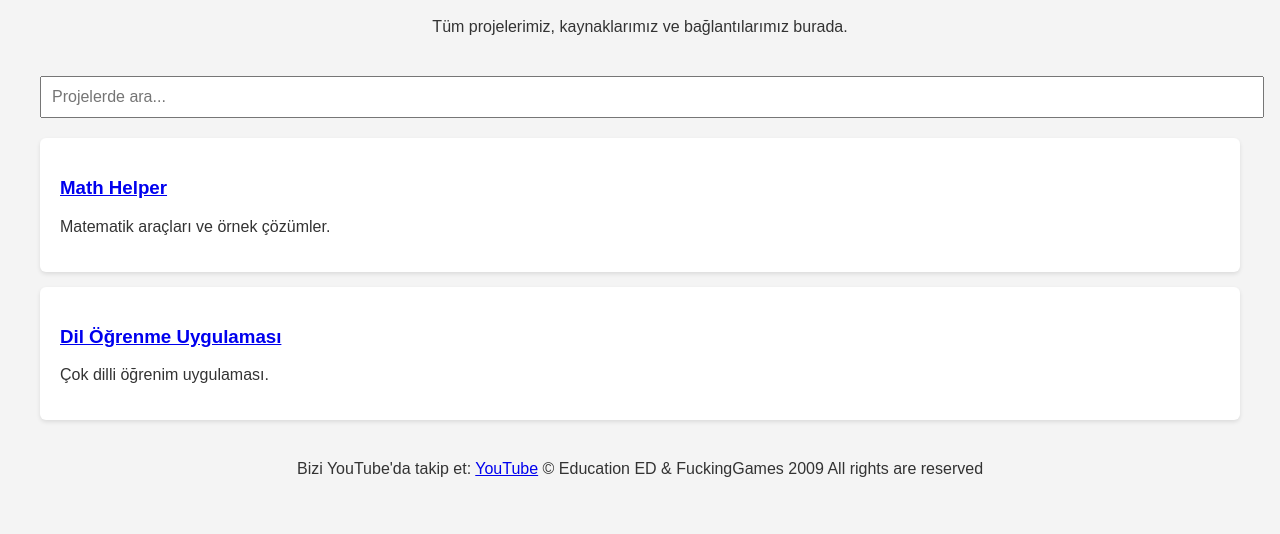
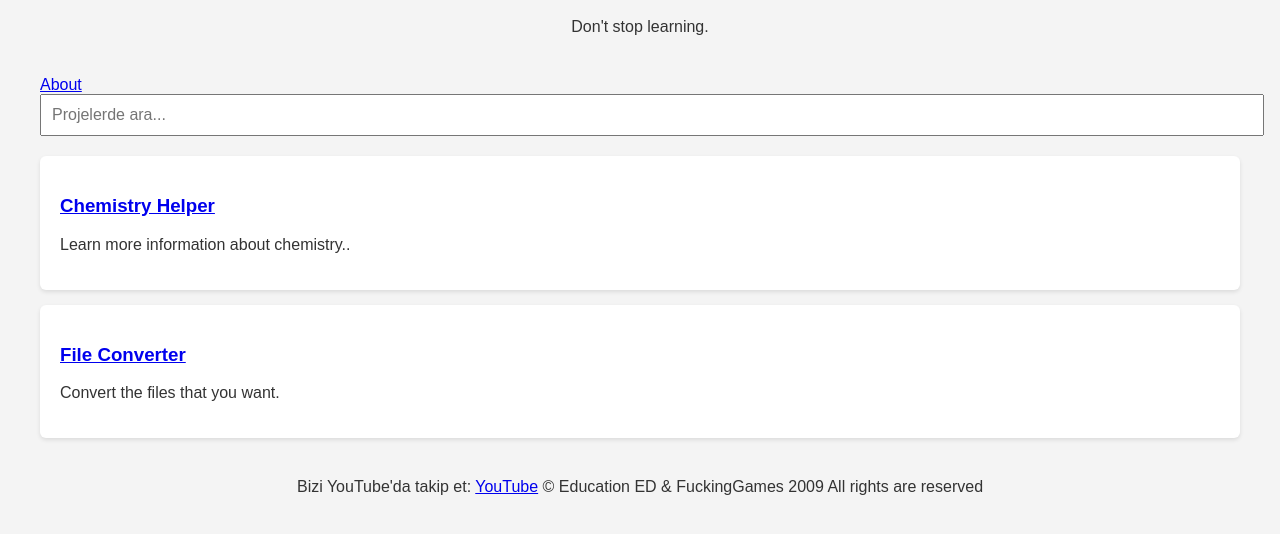
Before and after one commit to chemist83/mainpage, a plain HTML site: page index.html in a window 1280 px wide. Shown: the part 80-614 px from the top of the page. Drawn offline with Linux system fonts and the light colour scheme.

Commit message:
Update index.html

```diff
--- a/index.html
+++ b/index.html
@@ -9,19 +9,19 @@
 <body>
   <header>
     <h1>EducationED</h1>
-    <p>Tüm projelerimiz, kaynaklarımız ve bağlantılarımız burada.</p>
+    <p>Don't stop learning.</p>
   </header>
-
+<a href="breynus.index" >About</a>
   <input type="text" id="search" placeholder="Projelerde ara..." />
 
   <section id="projects">
     <div class="project" data-keywords="math science ai">
-      <h3><a href="https://github.com/educationed/math-helper">Math Helper</a></h3>
-      <p>Matematik araçları ve örnek çözümler.</p>
+      <h3><a href="https://chemist83.github.io/periodictable/">Chemistry Helper</a></h3>
+      <p>Learn more information about chemistry..</p>
     </div>
     <div class="project" data-keywords="language education">
-      <h3><a href="https://github.com/educationed/language-app">Dil Öğrenme Uygulaması</a></h3>
-      <p>Çok dilli öğrenim uygulaması.</p>
+      <h3><a href="https://chemist83.github.io/fileconverter31/">File Converter</a></h3>
+      <p>Convert the files that you want.</p>
     </div>
   </section>
 
```
